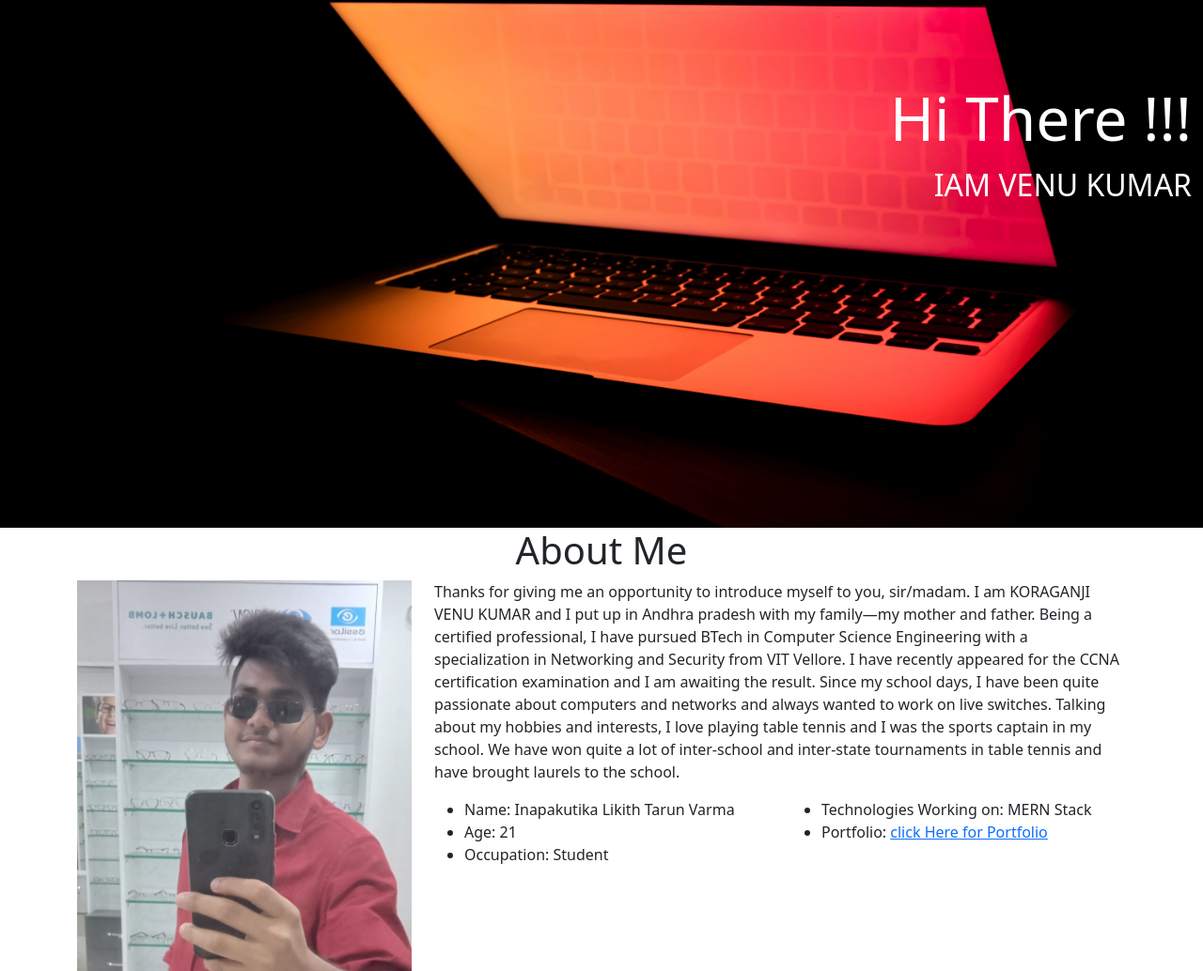
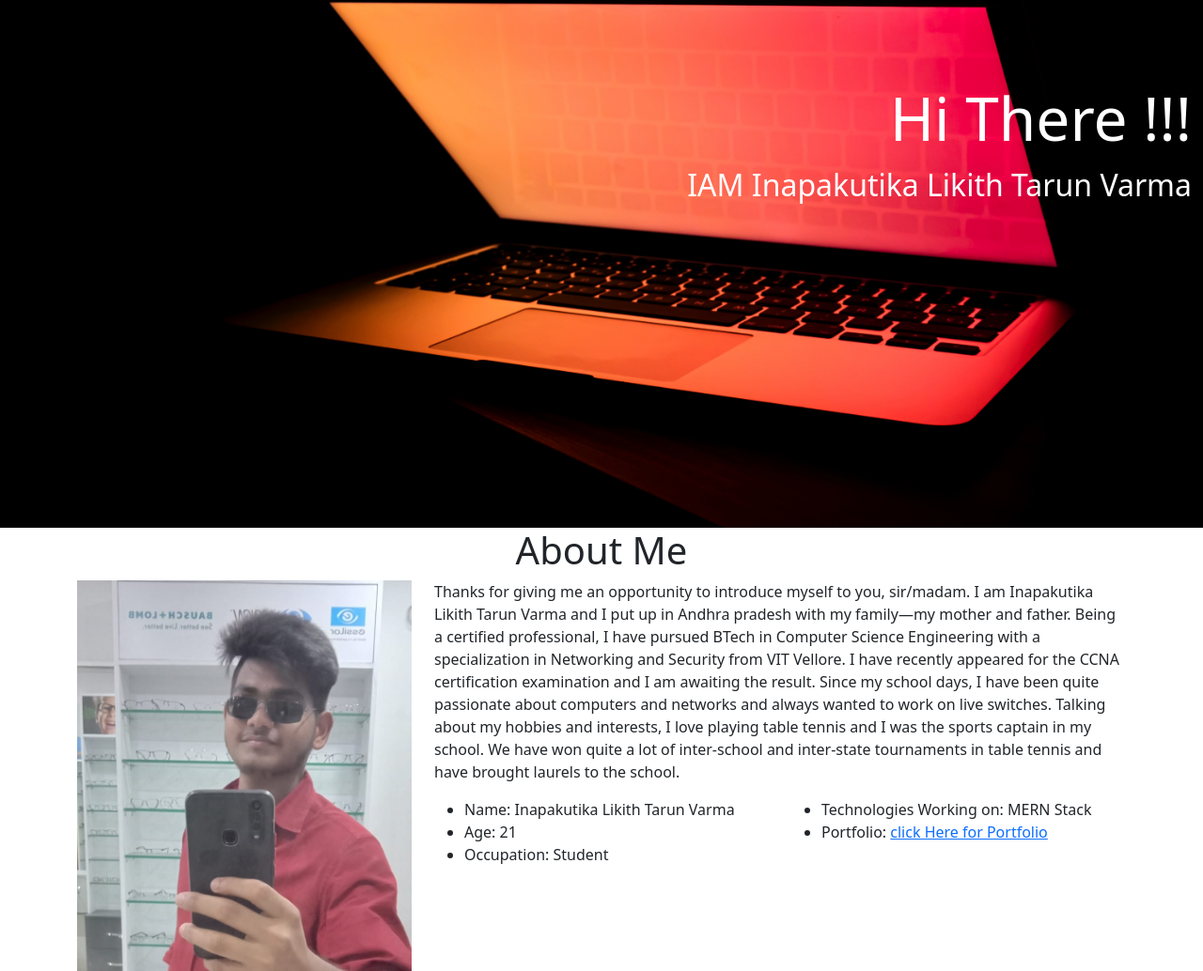
Before and after one commit to Tarunvarmalikith/tarunportfolio.github.io, a plain HTML site: page index.html in a window 1280 px wide. Shown: the part 238-1272 px from the top of the page at 94% size. Drawn offline with nearby package versions, Linux system fonts and the light colour scheme.

Commit message:
Update index.html

```diff
--- a/index.html
+++ b/index.html
@@ -49,7 +49,7 @@
       <div class="row">
         <div class="col-md-12 bannerText">
           <h2 class="bannerTitle">Hi There !!!</h2>
-          <p class="bannerDesc">IAM VENU KUMAR</p>
+          <p class="bannerDesc">IAM Inapakutika Likith Tarun Varma</p>
         </div>
       </div>
     </div>
@@ -64,7 +64,7 @@
           <img src="passportPicturev.jpg" alt="passportPicture" class="card-img img-flude">
         </div>
         <div class="col-md-8">
-          <p>Thanks for giving me an opportunity to introduce myself to you, sir/madam. I am KORAGANJI VENU KUMAR and I put up in Andhra pradesh with my family—my mother and father. Being a certified professional, I have pursued BTech in Computer Science Engineering with a specialization in Networking and Security from VIT Vellore. I have recently appeared for the CCNA certification examination and I am awaiting the result. Since my school days, I have been quite passionate about computers and networks and always wanted to work on live switches. Talking about my hobbies and interests, I love playing table tennis and I was the sports captain in my school. We have won quite a lot of inter-school and inter-state tournaments in table tennis and have brought laurels to the school.</p>
+          <p>Thanks for giving me an opportunity to introduce myself to you, sir/madam. I am Inapakutika Likith Tarun Varma and I put up in Andhra pradesh with my family—my mother and father. Being a certified professional, I have pursued BTech in Computer Science Engineering with a specialization in Networking and Security from VIT Vellore. I have recently appeared for the CCNA certification examination and I am awaiting the result. Since my school days, I have been quite passionate about computers and networks and always wanted to work on live switches. Talking about my hobbies and interests, I love playing table tennis and I was the sports captain in my school. We have won quite a lot of inter-school and inter-state tournaments in table tennis and have brought laurels to the school.</p>
           <div class="row">
             <div class="col-md-6">
               <ul>
```
